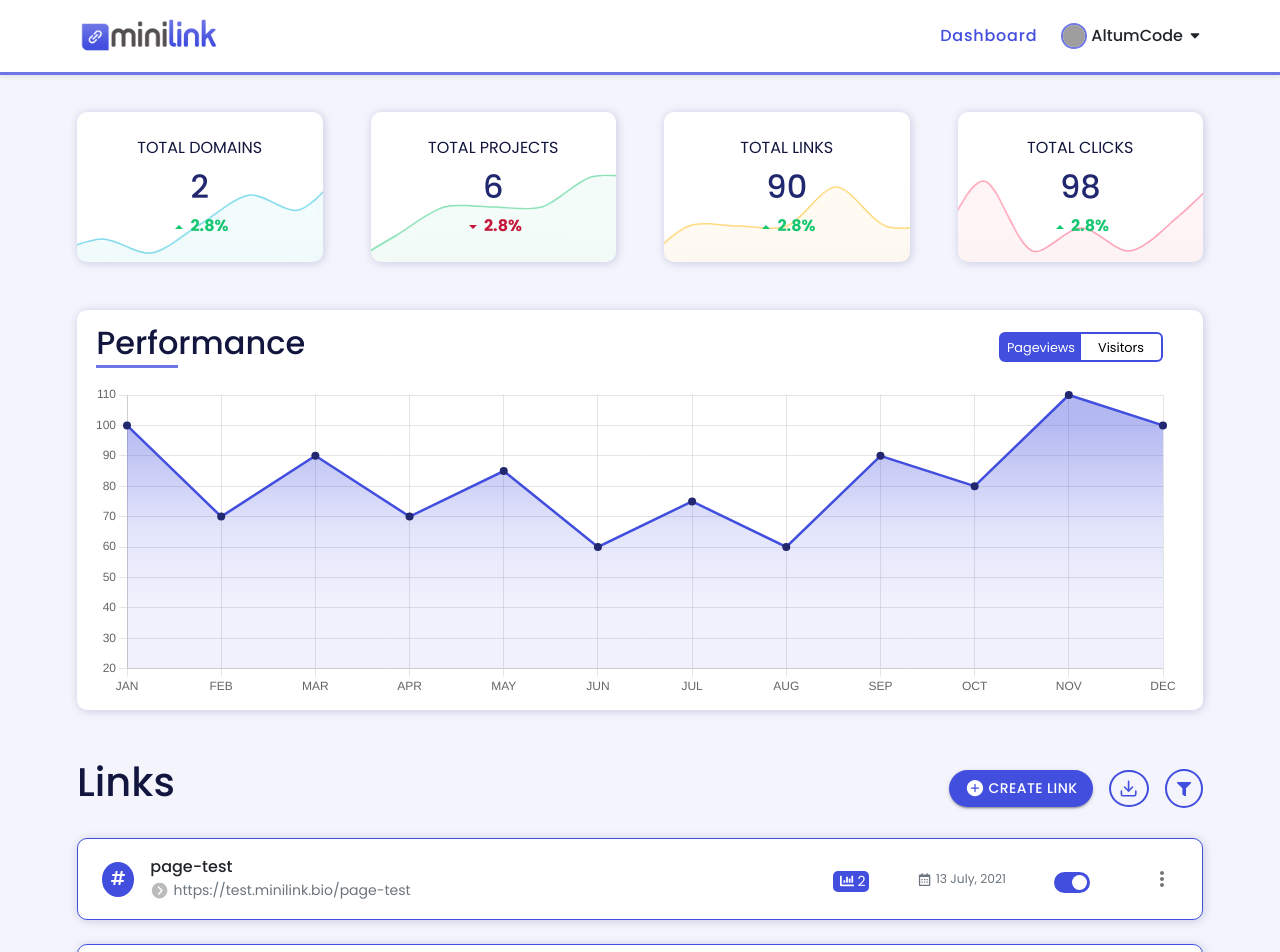
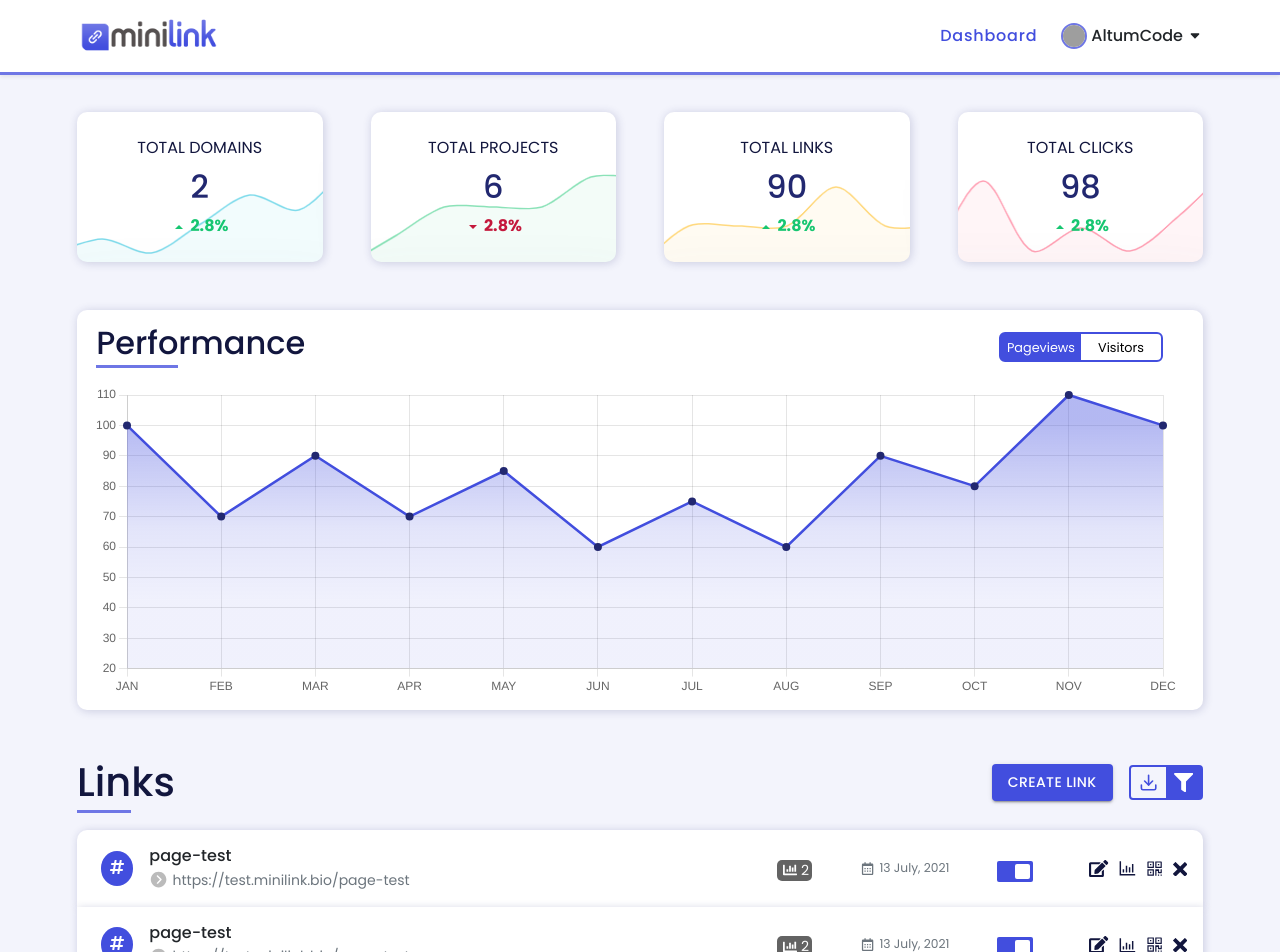
Before and after one commit to sameershaikh55/CRM, a React (Create React App) app: page / in a window 1280 px wide. Shown: the top 952 px of the page. Built offline with nearby package versions, Linux system fonts and the light colour scheme; grey boxes are pictures that could not be loaded.

Commit message:
changes made

```diff
--- a/src/components/LinksSec.jsx
+++ b/src/components/LinksSec.jsx
@@ -3,7 +3,7 @@ import Button from "@material-ui/core/Button";
 
 import { FiDownload } from "react-icons/fi";
 import { FaFilter, FaHashtag, FaChartBar, FaEdit } from "react-icons/fa";
-import { IoIosAddCircle, IoIosArrowDroprightCircle } from "react-icons/io";
+import { IoIosArrowDroprightCircle } from "react-icons/io";
 import { BiCalendar } from "react-icons/bi";
 import IconButton from "@material-ui/core/IconButton";
 import Menu from "@material-ui/core/Menu";
@@ -14,22 +14,24 @@ import { ImCross } from "react-icons/im";
 import { GoPrimitiveDot } from "react-icons/go";
 import BioLink from "./BioLink";
 import ShortUrl from "./ShortUrl";
+import Tooltip from "@material-ui/core/Tooltip";
+import Zoom from "@material-ui/core/Zoom";
 
 const options = [
 	{
-		i: <FaEdit />,
+		i: <FaEdit color="#12163e" fontSize="1.2rem" />,
 		t: "Edit",
 	},
 	{
-		i: <AiOutlineBarChart />,
+		i: <AiOutlineBarChart color="#12163e" fontSize="1.3rem" />,
 		t: "Statistics",
 	},
 	{
-		i: <AiOutlineQrcode />,
+		i: <AiOutlineQrcode color="#12163e" fontSize="1.2rem" />,
 		t: "QR Code",
 	},
 	{
-		i: <ImCross fontSize="0.9rem" />,
+		i: <ImCross color="#12163e" fontSize="0.9rem" />,
 		t: "Delete",
 	},
 ];
@@ -74,13 +76,12 @@ const CreateBtn = () => {
 			/>
 			<div>
 				<Button
-					className="btn rounded-pill mt-1"
+					className="btn rounded"
 					variant="contained"
 					aria-controls="simple-menu"
 					aria-haspopup="true"
 					onClick={handleClick}
 				>
-					<IoIosAddCircle className="h5 mb-0 me-1" />
 					Create link
 				</Button>
 				<Menu
@@ -115,7 +116,7 @@ const CreateBtn = () => {
 	);
 };
 
-const DownloadBtn = () => {
+const DownloadBtn = ({ toggleLink, setToggleLink }) => {
 	const [anchorEl, setAnchorEl] = useState(null);
 
 	const handleClick = (event) => {
@@ -124,18 +125,24 @@ const DownloadBtn = () => {
 
 	const handleClose = () => {
 		setAnchorEl(null);
+		setToggleLink(true);
 	};
 	return (
 		<>
 			<div>
 				<Button
-					className="outlinedBtn rounded-circle mt-1"
-					variant="outlined"
+					style={{
+						background: (toggleLink && "#424ede") || "",
+					}}
 					aria-controls="simple-menu"
 					aria-haspopup="true"
 					onClick={handleClick}
+					className="rounded-0"
 				>
-					<FiDownload fontSize="1.2rem" color="#424ede" />
+					<FiDownload
+						fontSize="1.2rem"
+						color={`${(toggleLink && "#fff") || "#424ede"}`}
+					/>
 				</Button>
 				<Menu
 					id="simple-menu"
@@ -156,17 +163,28 @@ const DownloadBtn = () => {
 	);
 };
 
-const FilterBtn = () => {
+const FilterBtn = ({ toggleLink, setToggleLink }) => {
 	const [filterBtn, setFilterBtn] = useState(false);
+
+	const handleFilter = () => {
+		setFilterBtn(!filterBtn);
+		setToggleLink(false);
+	};
 	return (
 		<>
 			<div className="position-relative">
-				<button
-					className="outlinedBtn2 rounded-circle mt-1 bg-transparent"
-					onClick={() => setFilterBtn(!filterBtn)}
+				<Button
+					style={{
+						background: (!toggleLink && "#424ede") || "",
+					}}
+					onClick={handleFilter}
+					className="rounded-0"
 				>
-					<FaFilter fontSize="0.9rem" color="#424ede" />
-				</button>
+					<FaFilter
+						fontSize="1.2rem"
+						color={`${(!toggleLink && "#fff") || "#424ede"}`}
+					/>
+				</Button>
 				{filterBtn && (
 					<div className="filteration position-absolute">
 						<h5 className="px-4 pt-2 pb-0 mb-0">
@@ -271,22 +289,34 @@ const LinksSec = () => {
 	const handleClose = () => {
 		setAnchorEl(null);
 	};
+	const [toggleLink, setToggleLink] = useState(false);
+
 	return (
 		<>
 			<div className="links_container mt-5">
 				<div className="page_container">
 					<div className="container-fluid">
 						<div className="d-flex flex-column flex-md-row justify-content-between align-md-items-center">
-							<h1 className="dark">Links</h1>
+							<h1 className="dark mb-0">
+								<span className="borderBottom">Lin</span>ks
+							</h1>
 							<div className="links_btn_container d-flex align-items-center">
 								<div>
 									<CreateBtn />
 								</div>
-								<div className="ms-3">
-									<DownloadBtn />
+								<div className="inner_btn ms-3 d-flex">
+									<div>
+										<DownloadBtn
+											toggleLink={toggleLink}
+											setToggleLink={setToggleLink}
+										/>
 									</div>
-								<div className="ms-3">
-									<FilterBtn />
+									<div>
+										<FilterBtn
+											toggleLink={toggleLink}
+											setToggleLink={setToggleLink}
+										/>
+									</div>
 								</div>
 								{/* <button className="btn ms-3">
 									<FaFilter />
@@ -294,10 +324,10 @@ const LinksSec = () => {
 							</div>
 						</div>
 
-						<div className="row">
-							{[1, 1].map((prev) => {
+						<div className="row mt-4">
+							{[1, 1, 1].map((prev) => {
 								return (
-									<div className="col-12 mt-4">
+									<div className="col-12">
 										<div className="linkRow ps-3 pe-1 ps-md-4 pe-md-3 py-3">
 											<div className="d-flex justify-content-between align-items-center">
 												<div className="d-flex align-items-center">
@@ -317,23 +347,61 @@ const LinksSec = () => {
 													</div>
 												</div>
 												<div className="d-flex align-items-center small">
+													<Tooltip
+														TransitionComponent={Zoom}
+														title="Total pageview"
+														placement="top"
+														arrow
+													>
 														<div className="graphNumber mt-1 d-none d-md-flex align-items-center">
 															<FaChartBar className="me-1" /> 2
 														</div>
+													</Tooltip>
+													<Tooltip
+														TransitionComponent={Zoom}
+														title="Launched on"
+														placement="top"
+														arrow
+													>
 														<div className="d-none d-md-flex align-items-center ms-5 text-secondary">
 															<BiCalendar fontSize="0.95rem" />
 															<span className="small ms-1 mb-0">
 																13 July, 2021
 															</span>
 														</div>
+													</Tooltip>
 													<div className="ms-3 ms-md-5">
+														<Tooltip
+															TransitionComponent={Zoom}
+															title="Change Status"
+															placement="top"
+															arrow
+														>
 															<label className="switch">
 																<input type="checkbox" defaultChecked />
 																<span className="slider round"></span>
 															</label>
+														</Tooltip>
 													</div>
 													<div className="ms-3 ms-md-5">
+														<div className="d-none d-md-flex">
+															{options.map((prev, ind) => {
+																return (
+																	<Tooltip
+																		TransitionComponent={Zoom}
+																		title={prev.t}
+																		placement="top"
+																		arrow
+																	>
+																		<div className="ms-2 pointer" key={ind}>
+																			{prev.i}
+																		</div>
+																	</Tooltip>
+																);
+															})}
+														</div>
 														<IconButton
+															className="d-block d-md-none"
 															aria-label="more"
 															aria-controls="long-menu"
 															aria-haspopup="true"
--- a/src/style/style.css
+++ b/src/style/style.css
@@ -245,6 +245,16 @@ input:focus {
 
 .links_container {
   /* Rounded sliders */
+  /* Rounded sliders */
+}
+
+.links_container .links_btn_container .inner_btn {
+  border: 2px solid #424ede;
+  border-radius: 4px;
+}
+
+.links_container .links_btn_container .inner_btn .MuiButton-root {
+  min-width: 0px;
 }
 
 .links_container .links_btn_container .btn:nth-child(1) {
@@ -273,14 +283,25 @@ input:focus {
 
 .links_container .linkRow {
   background-color: #fff;
-  -webkit-box-shadow: 1px 1px 10px rgba(34, 40, 112, 0.2);
-          box-shadow: 1px 1px 10px rgba(34, 40, 112, 0.2);
-  border-radius: 10px;
-  border: 1px solid #424ede;
+}
+
+.links_container .col-12 .linkRow {
+  -webkit-box-shadow: 1px 1px 8px rgba(34, 40, 112, 0.2);
+          box-shadow: 1px 1px 8px rgba(34, 40, 112, 0.2);
+}
+
+.links_container .col-12:first-child .linkRow {
+  border-top-left-radius: 10px;
+  border-top-right-radius: 10px;
+}
+
+.links_container .col-12:last-child .linkRow {
+  border-bottom-left-radius: 10px;
+  border-bottom-right-radius: 10px;
 }
 
 .links_container .graphNumber {
-  background: #424ede;
+  background: #636363;
   border-radius: 5px;
   padding: 0rem 0.2rem 0rem 0.4rem;
   color: #fff;
@@ -339,11 +360,15 @@ input:focus {
 }
 
 .links_container .slider.round {
-  border-radius: 34px;
+  border-radius: 2px;
 }
 
 .links_container .slider.round:before {
-  border-radius: 50%;
+  border-radius: 2px;
+}
+
+.links_container .tableStart {
+  background-color: #fff;
 }
 
 .filteration {
--- a/src/style/style.scss
+++ b/src/style/style.scss
@@ -260,6 +260,14 @@ input {
 // LINKS START
 .links_container {
 	.links_btn_container {
+		.inner_btn {
+			border: 2px solid #424ede;
+			border-radius: 4px;
+
+			.MuiButton-root {
+				min-width: 0px;
+			}
+		}
 		.btn:nth-child(1) {
 			background-color: #424ede;
 			color: #fff;
@@ -285,12 +293,23 @@ input {
 	}
 	.linkRow {
 		background-color: #fff;
-		box-shadow: 1px 1px 10px rgba(34, 40, 112, 0.2);
-		border-radius: 10px;
-		border: 1px solid #424ede;
+		// box-shadow: 1px 1px 10px rgba(34, 40, 112, 0.2);
+		// border-radius: 10px;
+		// border: 1px solid #424ede;
+	}
+	.col-12 .linkRow {
+		box-shadow: 1px 1px 8px rgba(34, 40, 112, 0.2);
+	}
+	.col-12:first-child .linkRow {
+		border-top-left-radius: 10px;
+		border-top-right-radius: 10px;
+	}
+	.col-12:last-child .linkRow {
+		border-bottom-left-radius: 10px;
+		border-bottom-right-radius: 10px;
 	}
 	.graphNumber {
-		background: #424ede;
+		background: #636363;
 		border-radius: 5px;
 		padding: 0rem 0.2rem 0rem 0.4rem;
 		color: #fff;
@@ -349,11 +368,16 @@ input {
 
 	/* Rounded sliders */
 	.slider.round {
-		border-radius: 34px;
+		border-radius: 2px;
 	}
 
 	.slider.round:before {
-		border-radius: 50%;
+		border-radius: 2px;
+	}
+	/* Rounded sliders */
+
+	.tableStart {
+		background-color: #fff;
 	}
 }
 // LINKS END
```
Also changed, not shown: 1 other file (tests, documents, lock files or other folders). Lines whose indentation alone changed are shown as unchanged.
